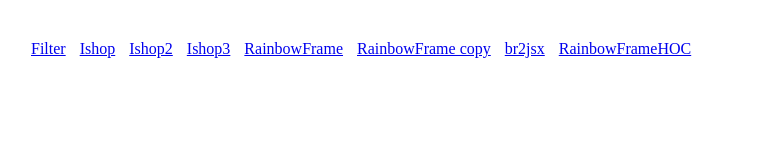
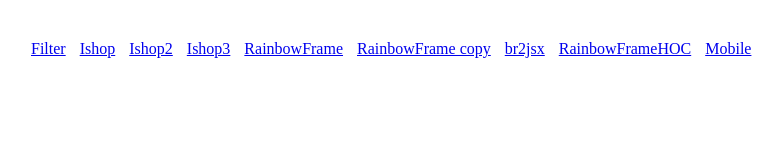
Before and after one commit to mariariazanova/FD3-Riazanova-1, a plain HTML site: page index.html in a window 1280 px wide. Shown: the whole page, without its empty margins (9-791 px from the left). Drawn offline with Linux system fonts and the light colour scheme.

Commit message:
Update index.html

```diff
--- a/index.html
+++ b/index.html
@@ -19,6 +19,8 @@
     <a href="RainbowFrame copy/index.html">RainbowFrame copy</a>
     <a href="br2jsx/index.html">br2jsx</a>
     <a href="RainbowFrameHOC/index.html">RainbowFrameHOC</a>
+    <a href="Mobile/index.html">Mobile</a>
+
 
 
   </nav>
```
